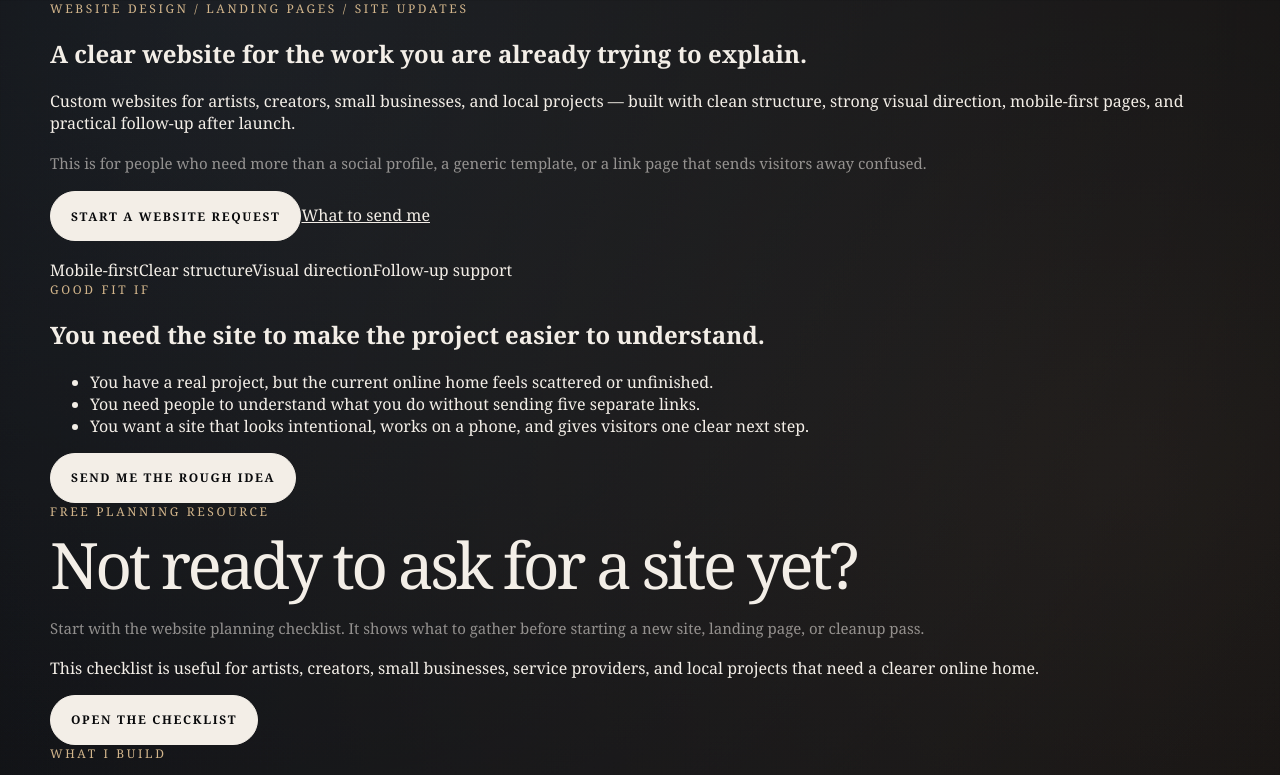
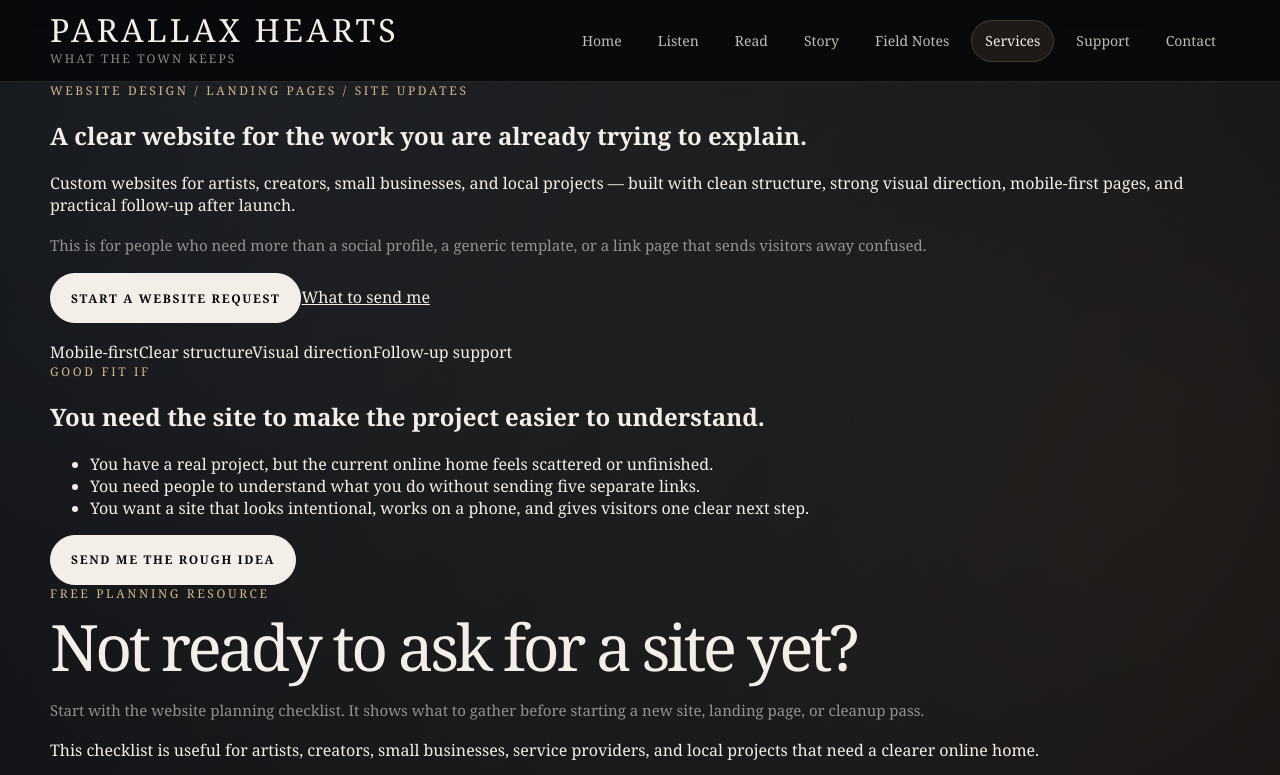
Before and after one commit to chthomps4/parallaxhearts-site, a Next.js app in the folder site/: page /websites in a window 1280 px wide. Shown: the top 775 px of the page. Built offline with nearby package versions, Linux system fonts and the light colour scheme.

Commit message:
Apply shared header to websites page

```diff
--- a/site/app/websites/page.tsx
+++ b/site/app/websites/page.tsx
@@ -1,5 +1,6 @@
 import type { Metadata } from "next";
 import Link from "next/link";
+import SiteHeader from "../components/SiteHeader";
 import { absoluteUrl, breadcrumbSchema, defaultKeywords, socialLinks } from "../lib/seo";
 
 const pageTitle = "Custom Websites for Artists, Creators, and Small Businesses | Parallax Hearts";
@@ -193,11 +194,13 @@ const subscriberPerks = [
 
 export default function WebsitesPage() {
   return (
-    <main className="websites-page">
+    <main className="websites-page site-shell">
       <script
         type="application/ld+json"
         dangerouslySetInnerHTML={{ __html: JSON.stringify(pageSchemas) }}
       />
+
+      <SiteHeader active="Services" />
 
       <section className="section-shell hero-section websites-hero">
         <div className="site-container two-column">
```
